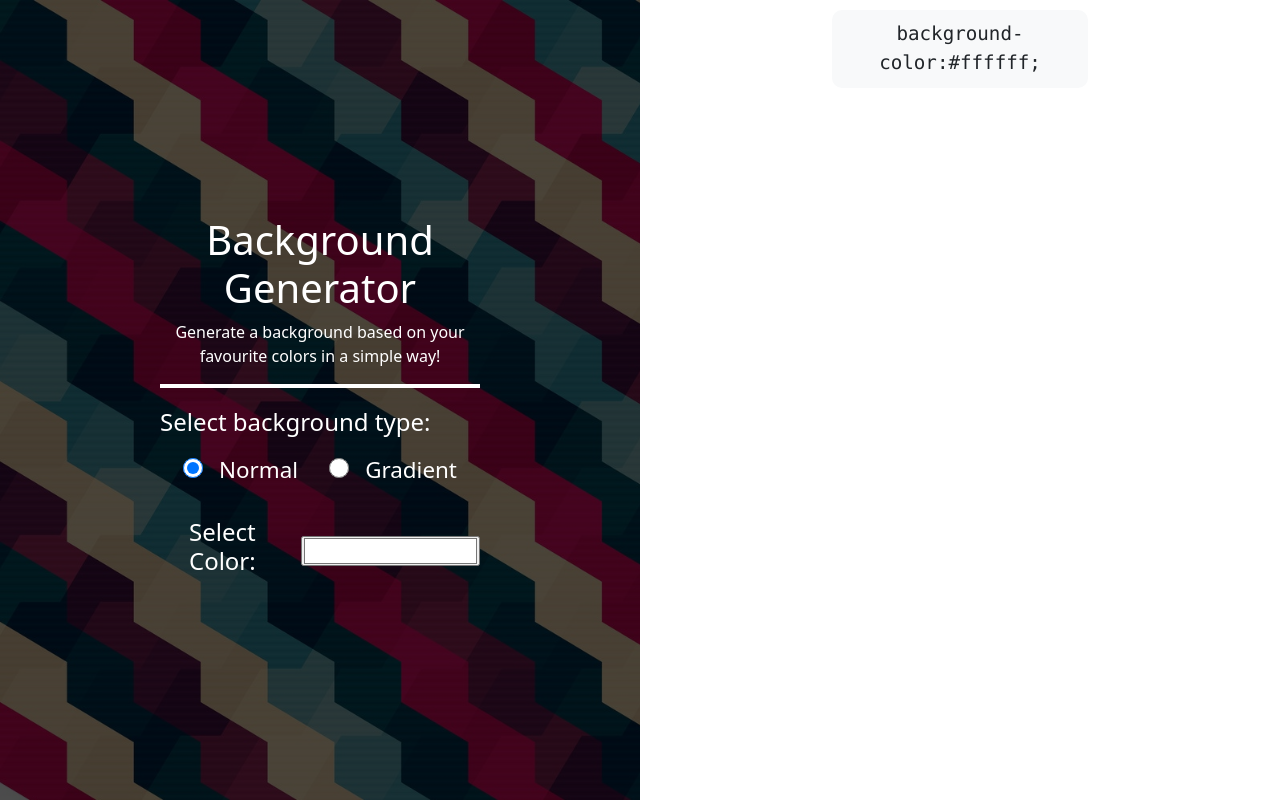
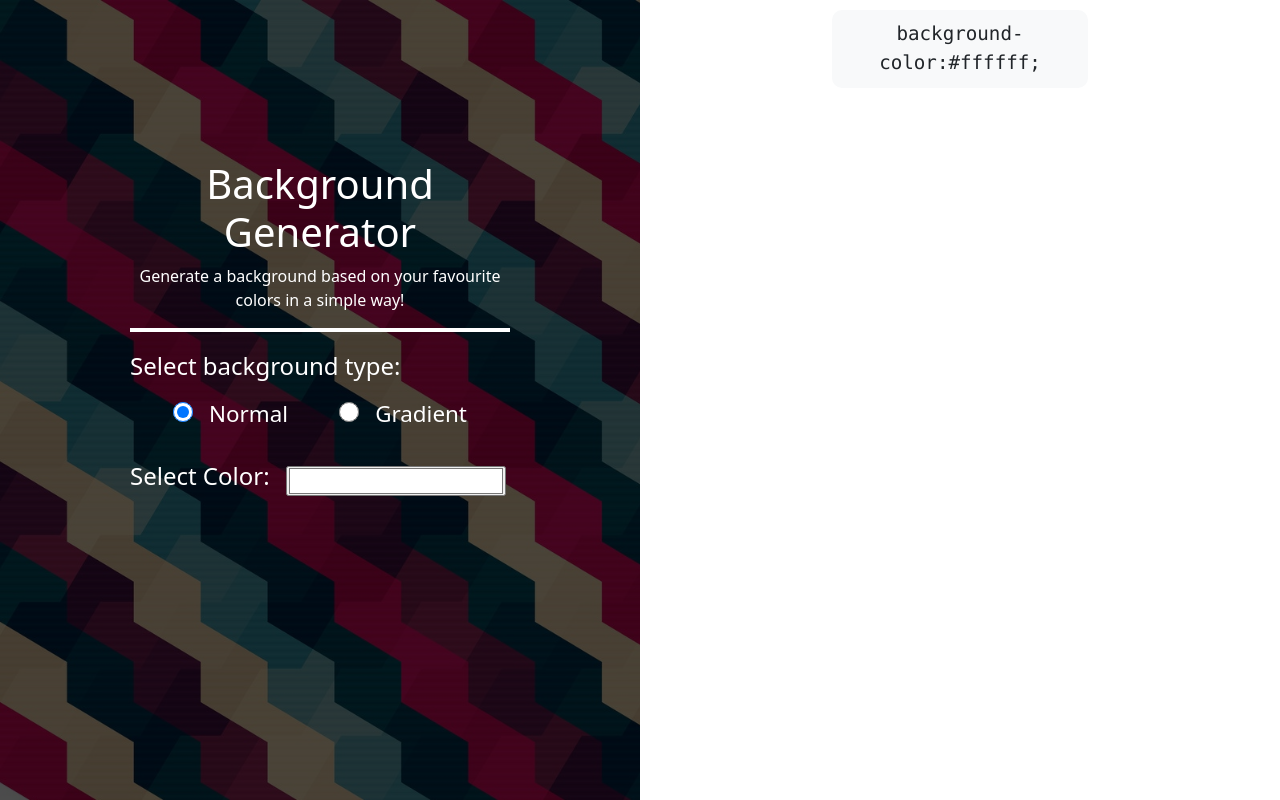
Before and after one commit to MariamAtef226/CodeAlpha_Background_Generator, a React (Vite) app: page / in a window 1280 px wide. Built offline with nearby package versions, Linux system fonts and the light colour scheme.

Commit message:
initial commit - finished normal mode

```diff
--- a/src/components/Tool.jsx
+++ b/src/components/Tool.jsx
@@ -28,7 +28,7 @@ export default function Tool({ type, normalColor, handleType, handleColor }) {
 
                             {type == 'normal' && (<>
                                 <div className="d-flex align-items-center mt-4">
-                                    <h4 className="me-3">Select Color:</h4>
+                                    <h4 className="me-3 text-start">Select Color:</h4>
                                     <input type='color' name='normal-color' value={normalColor} onChange={handleColor} />
                                 </div>
                             </>
--- a/src/index.css
+++ b/src/index.css
@@ -5,7 +5,7 @@
 
 .tool-container{
   background-image: url('./assets/toolbg.jpg');
-  height:100vh;
+  height:60vh;
   background-repeat: no-repeat;
   background-size: cover;
 }
@@ -13,15 +13,16 @@
 .shadower{
   background-color: rgba(0,0,0,0.7);
   color:white;
-  height:100vh;
+  height:60vh;
   position: relative;
 }
 
 .content{
   position: absolute;
   left:50%;
-  top: 50%;
-  transform: translate(-50%, -50%);
+  top: 20%;
+  transform: translateX(-50%);
+  width:380px;
 }
 
 .intro{
@@ -39,28 +40,37 @@ input[type='radio']{
 }
 
 input[type='color']{
-  width:200px;
+  width:220px;
   height:30px;
+}
+
+.preview-container{
+  height:40vh;
+}
+
+
+
+
+.color{
+  font-family: 'consolas';
+  margin: 10px auto;
+  width: 80%;
+  text-align: center;
+  padding:10px;
+  border-radius: 10px;
+  font-size: 1.1rem;
 }
 
 @media (min-width:724px){
   .tool-container, .preview-container{
     width:50%;
+    height:100vh;
+  }
+  .shadower{
+    height: 100vh;
+  }
+  .color{
+    width:40%;
+    font-size:1.2rem;
   }
 }
-
-
-
-.preview-container{
-  height:100vh;
-}
-
-.color{
-  font-family: 'consolas';
-  margin: 10px auto;
-  width: 40%;
-  text-align: center;
-  padding:10px;
-  border-radius: 10px;
-  font-size: 1.2rem;
-}
```
